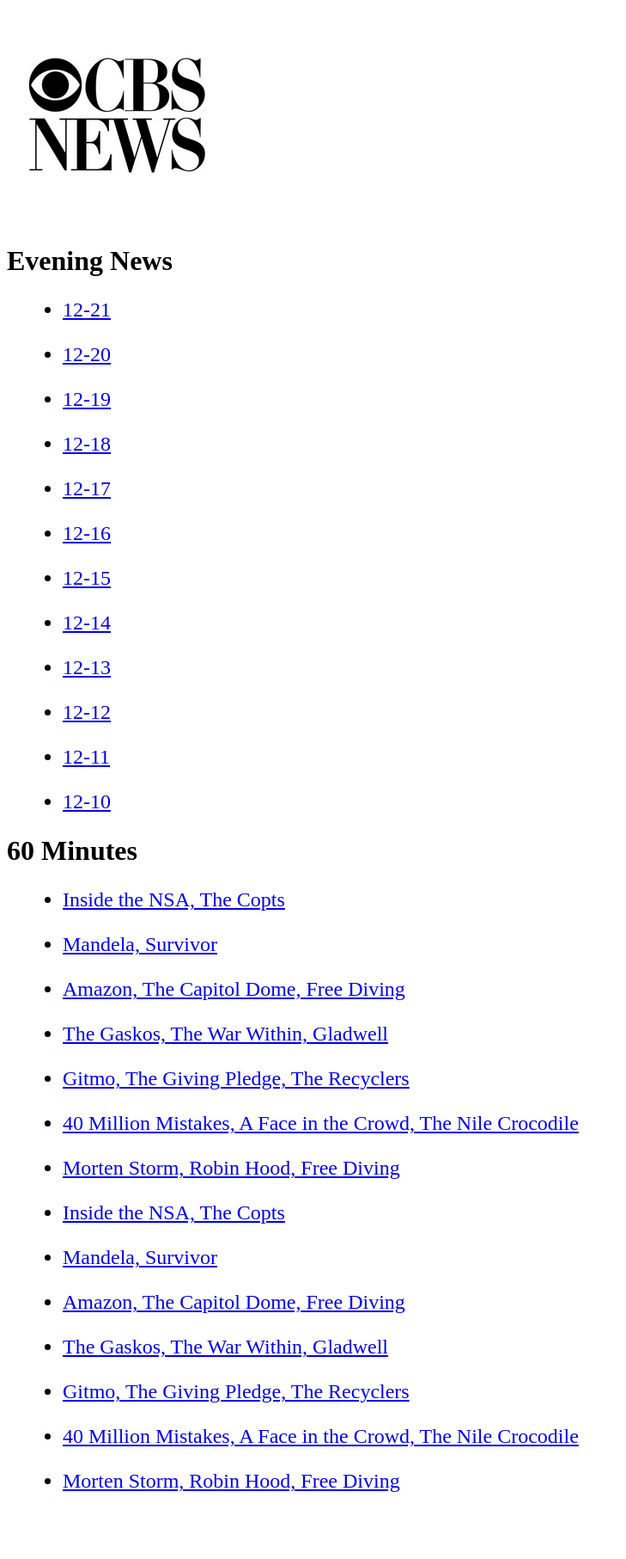
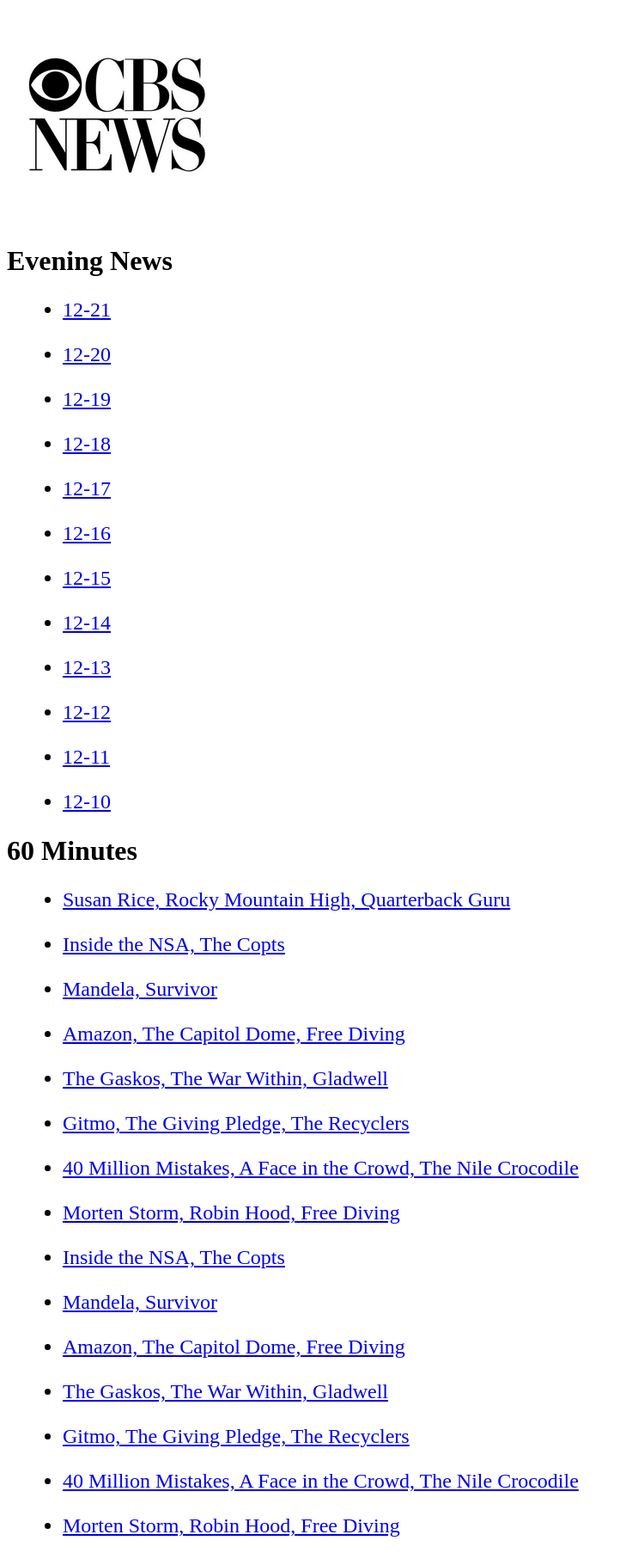
Before and after one commit to jkutner/cbsfeed, a Jekyll site: the page built from index.html, in a window 1280 px wide. Shown: the whole page at 86% size, without its empty margins (0-729 px from the left). Built offline with Jekyll 4.4.1, drawn with Linux system fonts in a browser that asks for light colours; nearby versions of some CDN libraries; before the commit the page ends 1761 px from its top, so only the background shows below that.

Commit message:
Updating with latest episdoes

```diff
--- a/_data/sixtymin.yml
+++ b/_data/sixtymin.yml
@@ -1,4 +1,7 @@
 ---
+- title: Susan Rice, Rocky Mountain High, Quarterback Guru
+  link: media/2013/12/22/98345027831/60_1222_FULL_1296.mp4
+  date: 2013-12-22 00:00:00.000000000 +00:00
 - title: Inside the NSA, The Copts
   link: media/2013/12/15/92167235830/60_1214_FULL_1296.mp4
   date: 2013-12-14 00:00:00.000000000 +00:00
```
